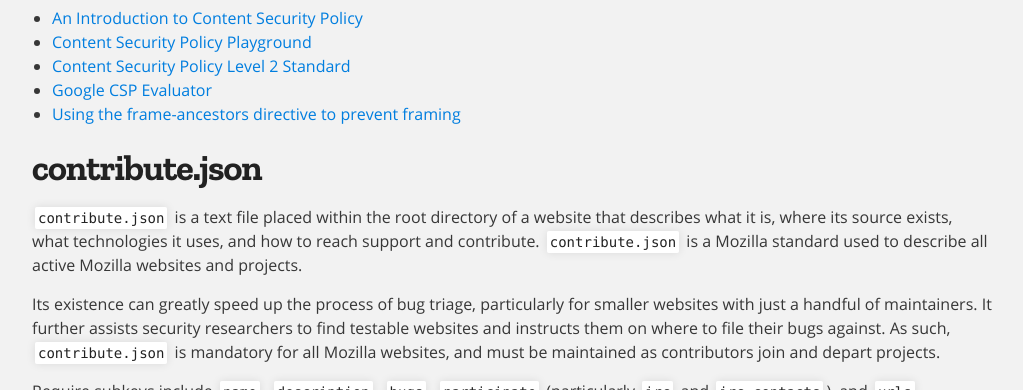
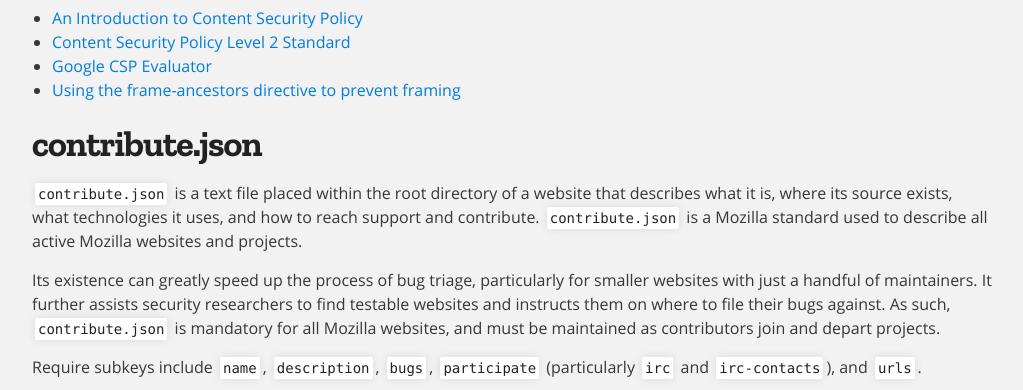
Before and after one commit to mozilla/infosec.mozilla.org, a Jekyll site: the page built from docs/guidelines/web_security.md, in a window 1280 px wide and 900 px high, scrolled down 7975 px, cut to the strip 229-619 px from the top of the window. Shown: the whole strip, without its empty margins (128-1151 px from the left). Built offline with Jekyll 4.4.1, drawn with Linux system fonts in a browser that asks for light colours; the repository's description, which GitHub fills in, is left out.

Commit message:
Remove the CSP Playground

```diff
--- a/docs/guidelines/web_security.md
+++ b/docs/guidelines/web_security.md
@@ -453,7 +453,6 @@ Content-Security-Policy: default-src 'none'; frame-ancestors 'none'
 ## See Also
 
 - [An Introduction to Content Security Policy](http://www.html5rocks.com/en/tutorials/security/content-security-policy/)
-- [Content Security Policy Playground](http://www.cspplayground.com/)
 - [Content Security Policy Level 2 Standard](https://www.w3.org/TR/CSP2/)
 - [Google CSP Evaluator](https://csp-evaluator.withgoogle.com/)
 - [Using the frame-ancestors directive to prevent framing](#x-frame-options)
```
